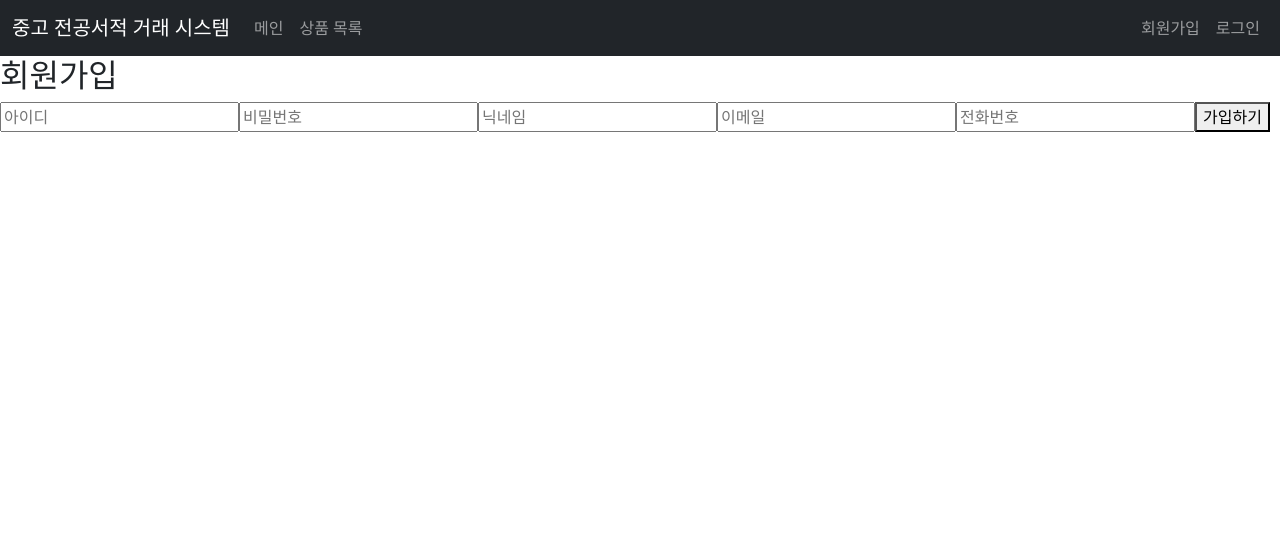
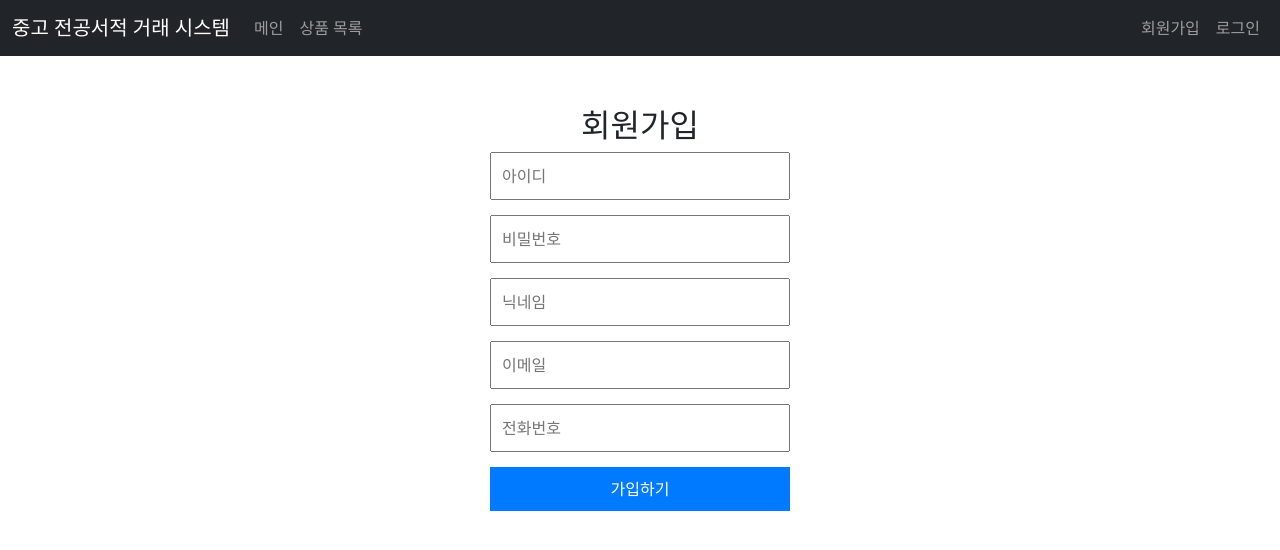
Before and after one commit to voyager63/GraduationProject, a Vue app in the folder frontend/client/: page /signup in a window 1280 px wide. Shown: the top 550 px of the page. Built offline with nearby package versions, Linux system fonts and the light colour scheme; no server answers.

Commit message:
Modify SignUp

```diff
--- a/frontend/client/src/views/SignUp.vue
+++ b/frontend/client/src/views/SignUp.vue
@@ -41,8 +41,41 @@ export default {
         console.log('응답:', res.data);
       } catch (err) {
         console.log('오류:', err);
+        this.message = '회원가입 실패';
       }
     }
   }
 };
 </script>
+
+<style scoped>
+.signup {
+  display: flex;
+  flex-direction: column;
+  align-items: center;
+  margin-top: 50px;
+}
+
+form {
+  display: flex;
+  flex-direction: column;
+  width: 300px;
+}
+
+input, button {
+  margin-bottom: 15px;
+  padding: 10px;
+  font-size: 16px;
+}
+
+button {
+  background-color: #007BFF;
+  color: white;
+  border: none;
+  cursor: pointer;
+}
+
+button:hover {
+  background-color: #0056b3;
+}
+</style>
```
